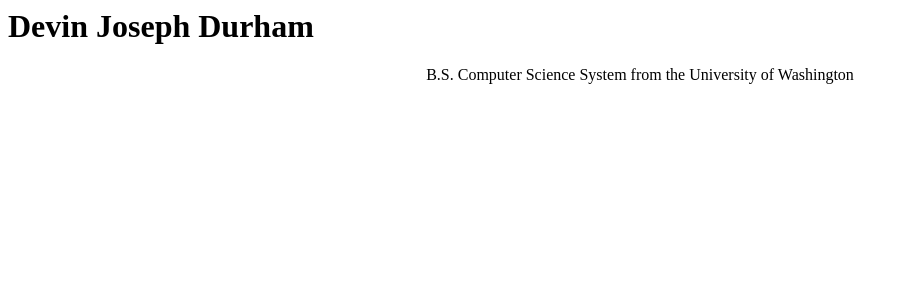
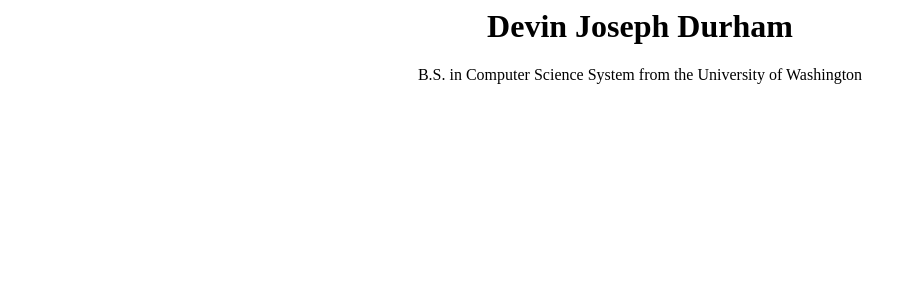
Before and after one commit to devlontechron/PersonalWebsite, a Jekyll site: the page index.html, which Jekyll copies as it is, in a window 1280 px wide. Shown: the top 300 px of the page, without its empty margins (0-916 px from the left). Built offline with Jekyll 4.4.1, drawn with Linux system fonts in a browser that asks for light colours.

Commit message:
Update index.html

```diff
--- a/index.html
+++ b/index.html
@@ -1,12 +1,13 @@
 <style>
 
-p {
+Heading {
     text-align: center;
 }
 
 </style>
 
-
+<Heading>
 <h1>Devin Joseph Durham</h1>
 
-<p>B.S. Computer Science System from the University of Washington</p>
+<p>B.S. in Computer Science System from the University of Washington</p>
+</Heading>
```
